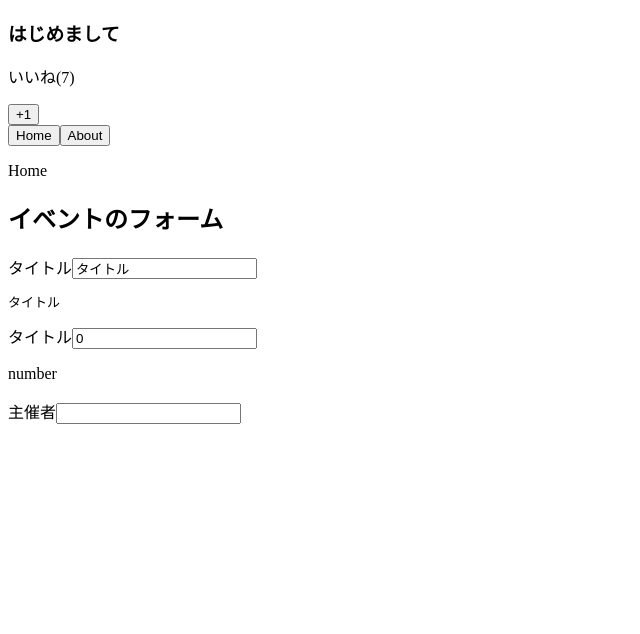
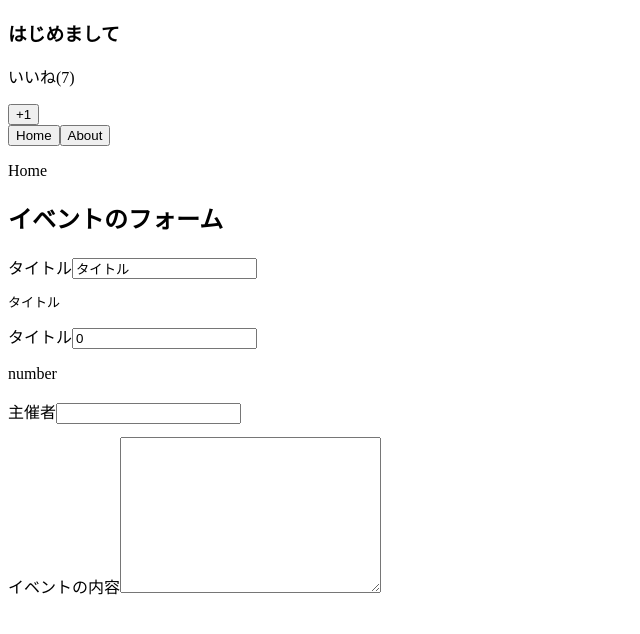
Before and after one commit to aki537/vue.js, a Vue app in the folder section5/6/7/vue.js-test/: page / in a window 1280 px wide. Shown: the top 634 px of the page, without its empty margins (0-640 px from the left). Built offline with nearby package versions, Linux system fonts and the light colour scheme.

Commit message:
122 textareaでv-model を使用する

```diff
--- a/section5/6/7/vue.js-test/src/App.vue
+++ b/section5/6/7/vue.js-test/src/App.vue
@@ -29,6 +29,9 @@
         type="text"
         v-model.trim="eventDate.host">
         <pre>{{eventDate.host}}</pre>
+        <label for="detail">イベントの内容</label>
+        <textarea id="detail" cols="30" rows="10" v-model="eventDate.detail"></textarea>
+        <p style="white-space: pre;">{{ eventDate.detail }}</p>
     </div>
     <!-- <About v-if="currentComponent === 'About'"></About>
     <Home v-if="currentComponent === 'Home'"></Home> -->
@@ -49,7 +52,8 @@ export default {
       eventDate: {
         title: "タイトル",
         maxNumber: 0,
-        host: ""
+        host: "",
+        detail: ""
       }
     };
   },
```
